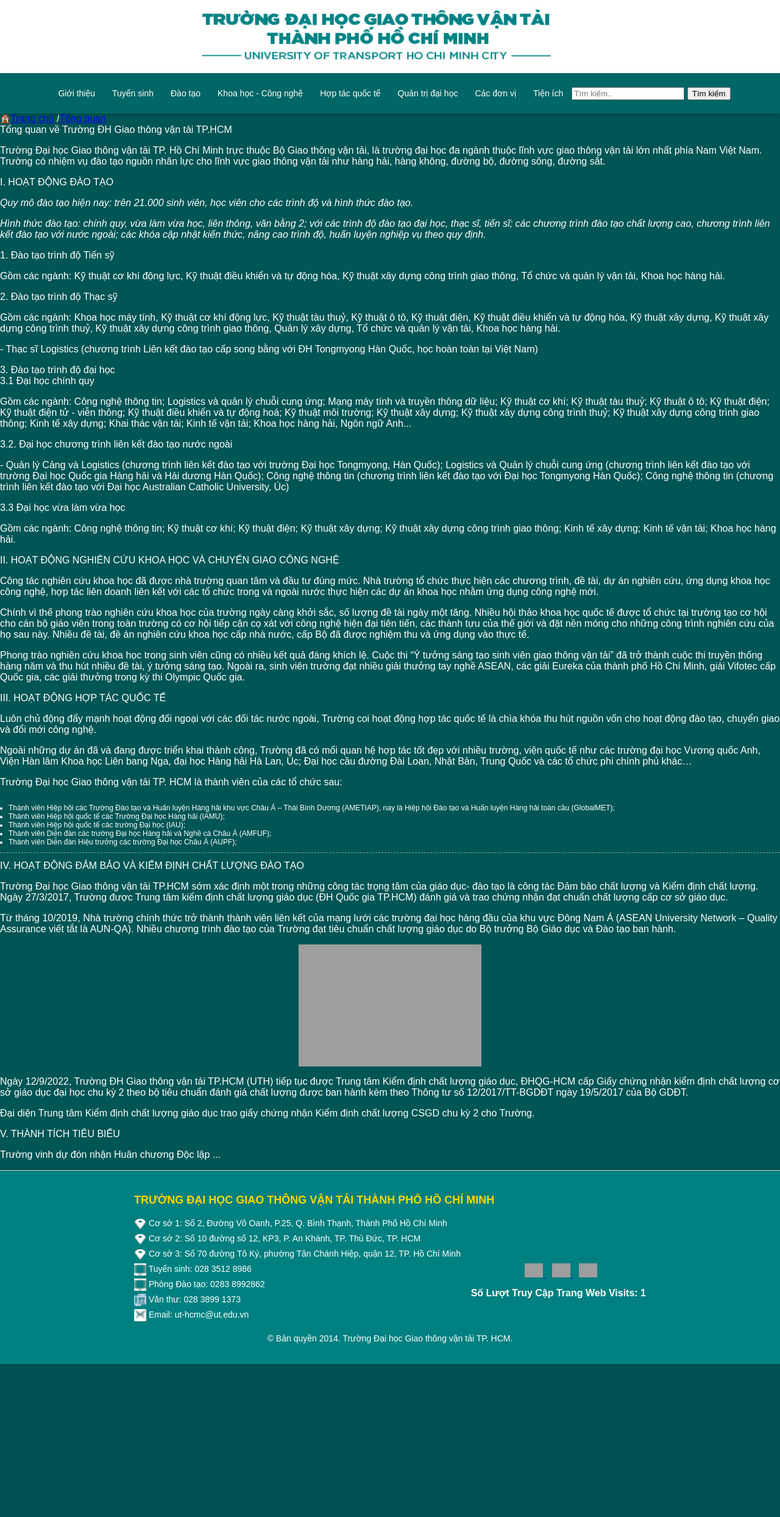
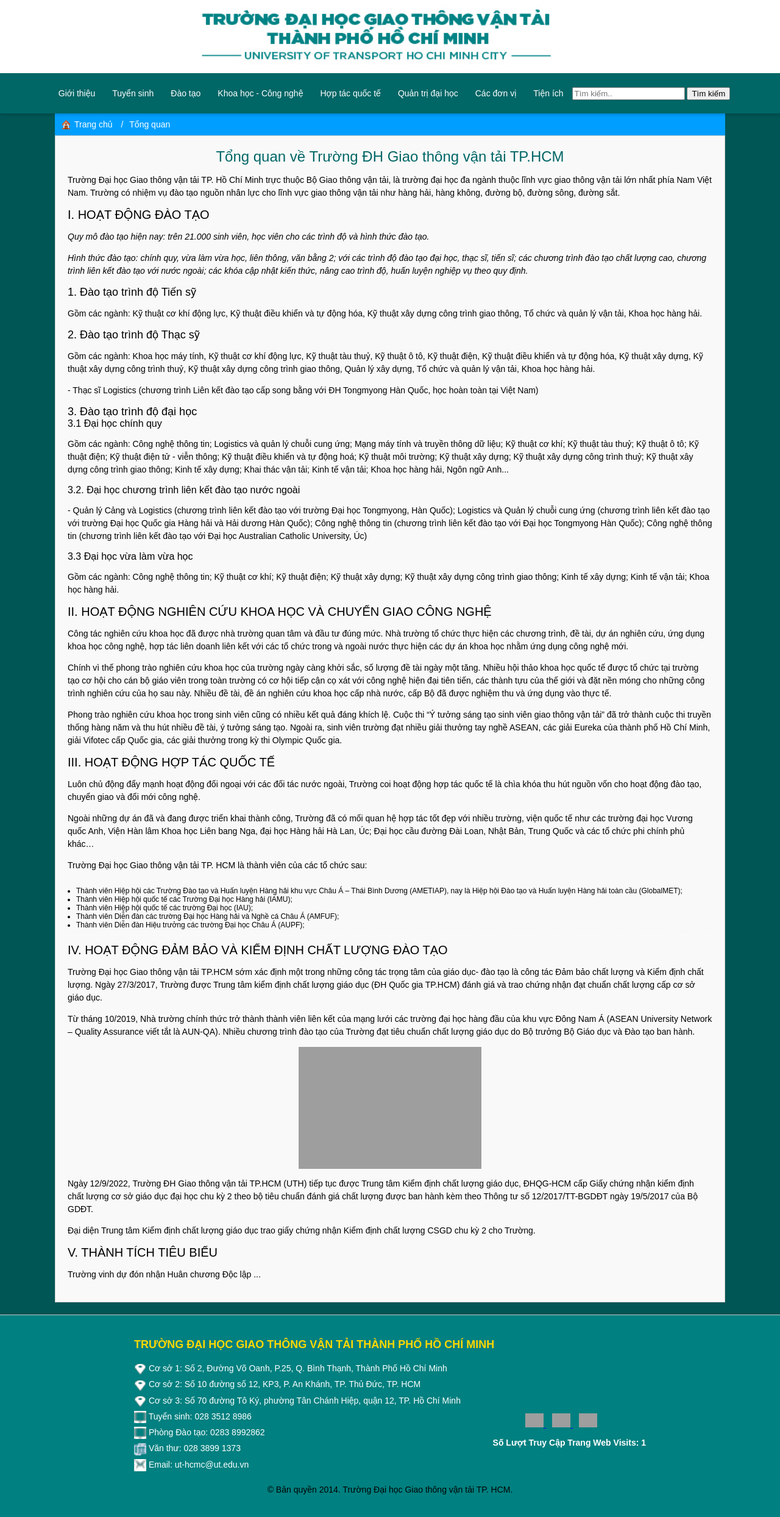
Before and after one commit to LeNguyenDuyCuong99zw/CNPM-Cong-thong-tin-STEM-cho-truong-dai-hoc-UTH, a Django app: page /tong-quan/ in a window 1280 px wide. Shown: the whole page at 61% size. Before the commit the page ends 2237 px from the top, so only its background shows below. Run offline with Django 5.2, Linux system fonts and the light colour scheme; grey boxes are pictures that could not be loaded.

Commit message:
Update styles1.css

```diff
--- a/app/static/app/css/styles1.css
+++ b/app/static/app/css/styles1.css
@@ -0,0 +1,74 @@
+.main-gh {
+  font-family: Arial, sans-serif;
+  margin: 0;
+  padding: 0;
+  font-size: 14px;
+}
+.container1 {
+  max-width: 1100px;
+  margin: 0 auto;
+  padding: 0px;
+  margin-bottom:20px;
+}
+
+.custom-heading-1 {
+  font-size: 24px;
+  color:#006666 ;
+  text-align: center;
+}
+
+.custom-heading-2 {
+  font-size: 20px;
+  color: black; /* Set to black */
+}
+
+.custom-heading-3 {
+  font-size: 18px;
+  color: black; /* Set to black */
+}
+
+.custom-heading-4 {
+  font-size: 16px;
+  color: black; /* Set to black */
+}
+
+p {
+  line-height: 1.5;
+  color: black; /* Set to black */
+}
+
+ul {
+  color: black; /* Set to black */
+  padding-left: 20px; /* Optional: Add padding for better visibility */
+}
+
+li {
+  color: black; /* Set to black */
+}
+
+.section {
+  margin-bottom: 30px;
+}
+
+.header-content {
+  background-color: #009FFF;
+  padding: 10px;
+  color: white;
+}
+
+.header-content a {
+  color: white;
+  text-decoration: none;
+  margin-right: 10px;
+}
+
+.header-content img {
+  vertical-align: middle;
+  margin-right: 5px;
+}
+
+.content-wrapper {
+  border: 1px solid #ccc;
+  padding: 20px;
+  background-color: #f9f9f9;
+}
```
